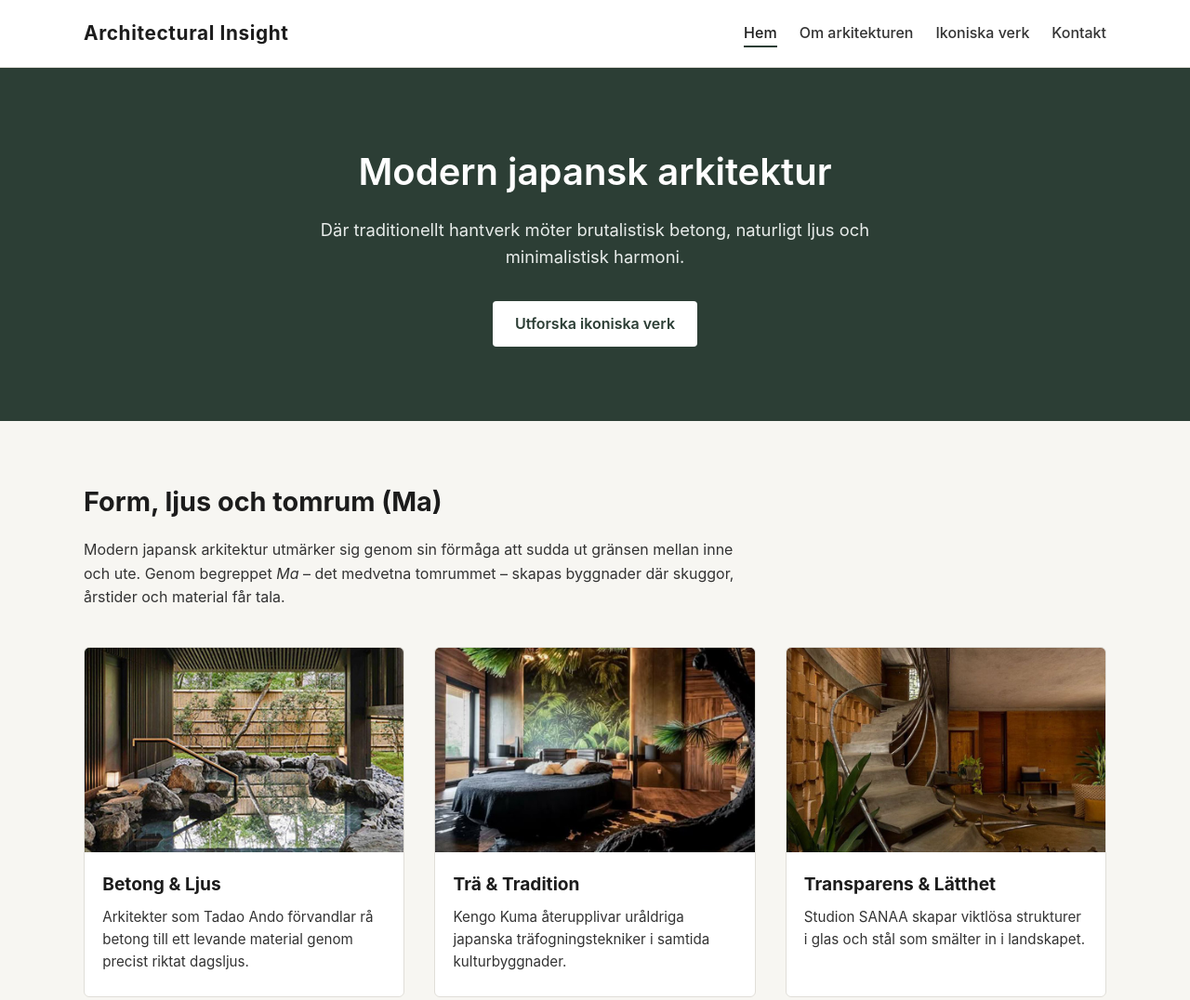
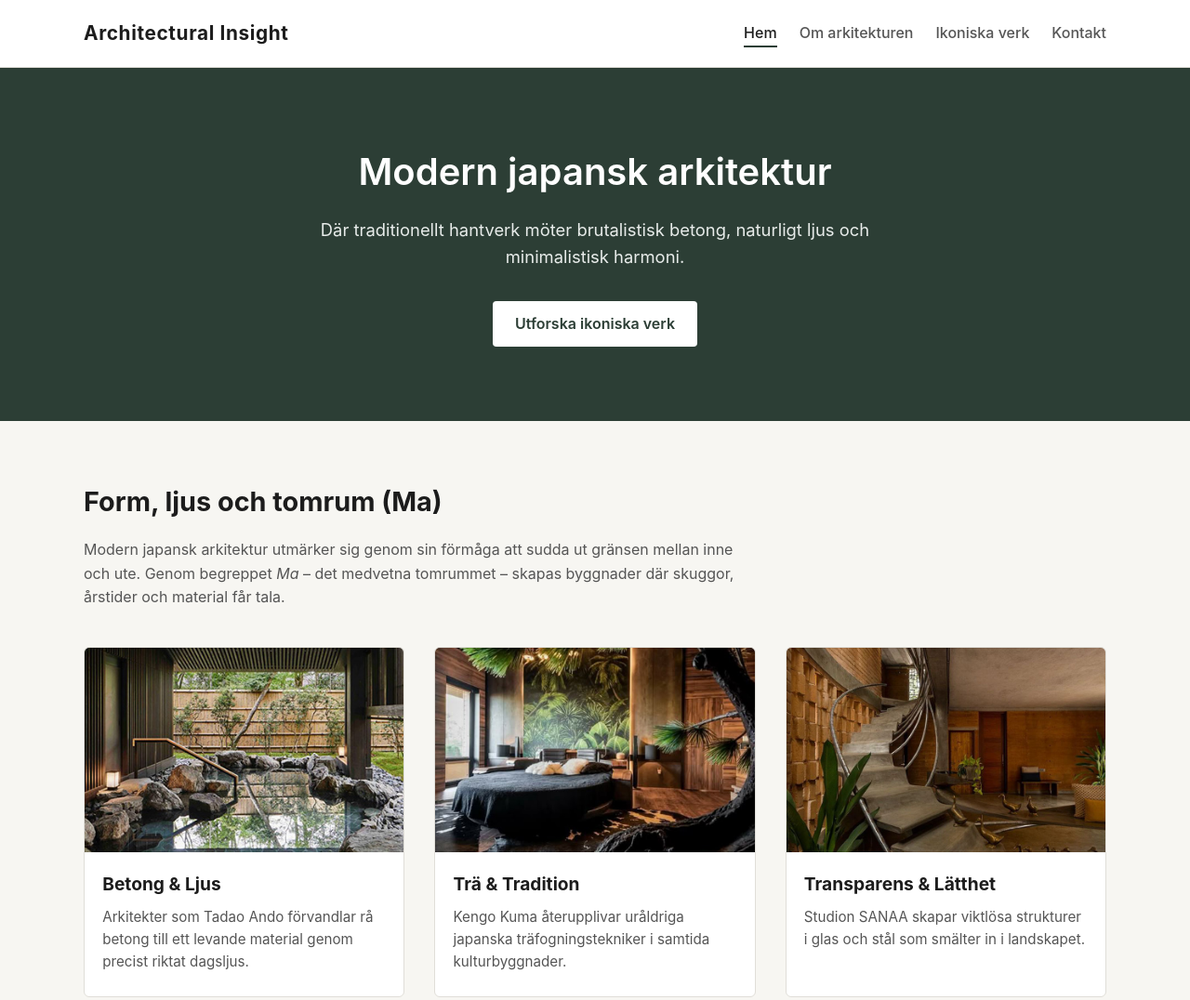
Before and after one commit to mariammksm/Programmering, a plain HTML site: page index.html in a window 1280 px wide. Shown: the top 1076 px of the page at 93% size. Drawn offline with Linux system fonts and the light colour scheme.

Commit message:
ändrade tillbaka dendärfkassfärgen

```diff
--- a/css/style.css
+++ b/css/style.css
@@ -3,7 +3,7 @@
     --bg-color: #f7f6f2;
     --surface-color: #ffffff;
     --text-color: #1c1c1c;
-    --muted-text: #333333;
+    --muted-text: #555555;
     --accent-color: #2c3e35;
     --accent-hover: #1d2923;
     --border-color: #e0ded8;
```
